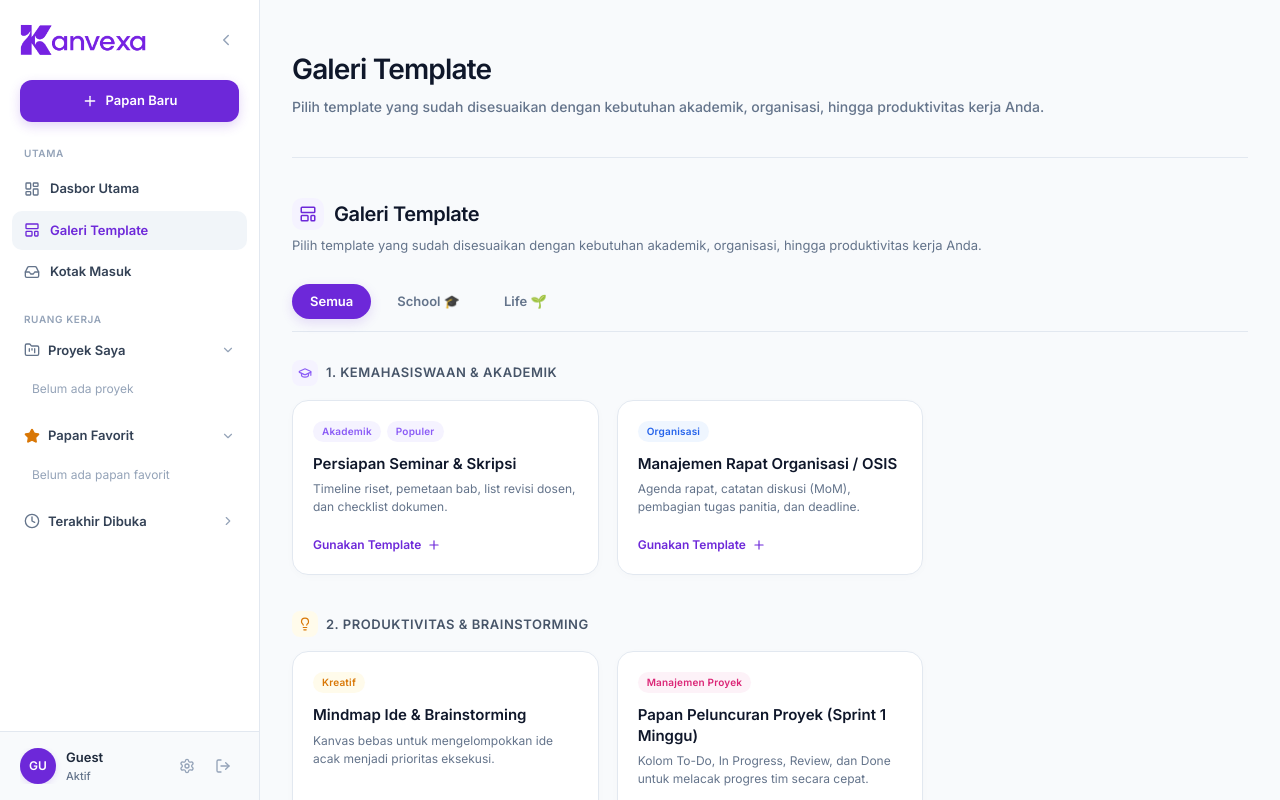
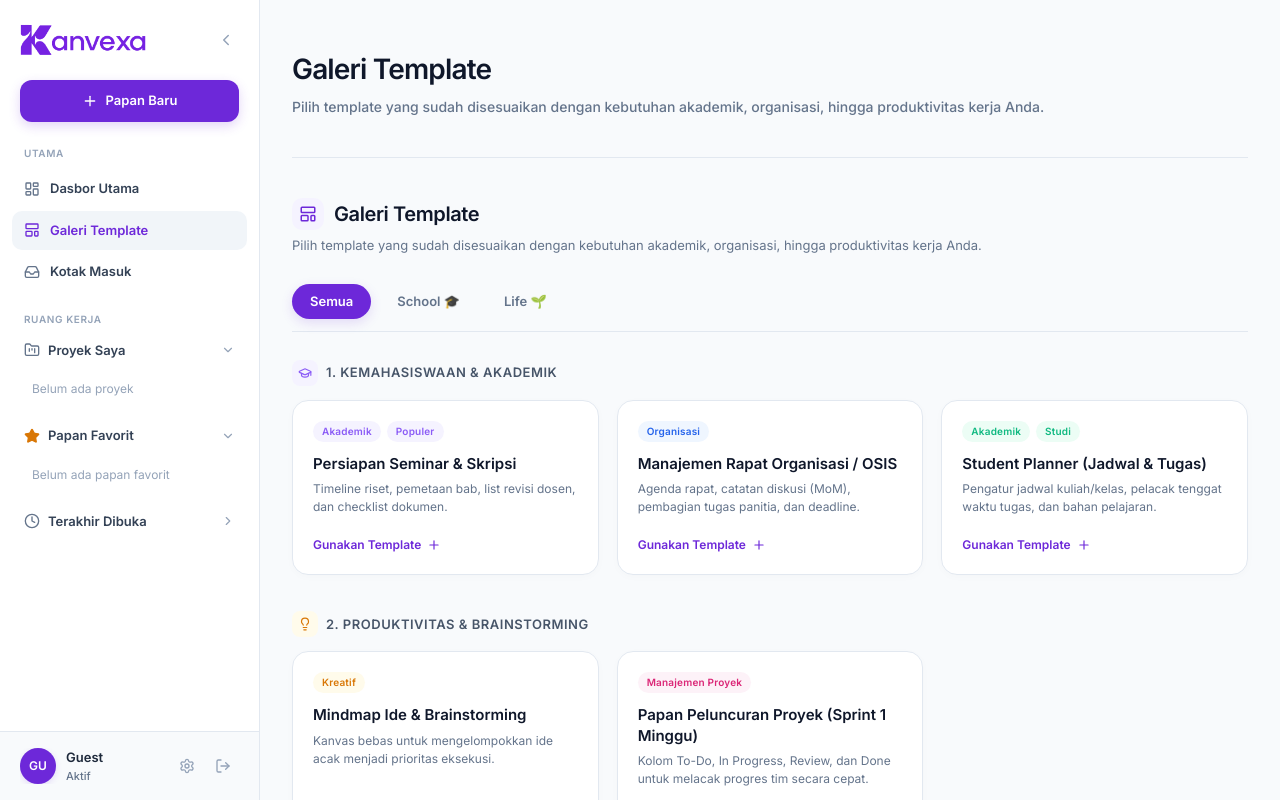
Before and after one commit to Hocaabinn/Kanvexa-Smart-Kanban, a Next.js app: page /Galeri-Template in a window 1280 px wide. Built offline with nearby package versions, Linux system fonts and the light colour scheme; no server answers; the database is empty.

Commit message:
feat(template): add 'Student Planner' metadata to DashboardClient

```diff
--- a/src/app/dashboard/DashboardClient.tsx
+++ b/src/app/dashboard/DashboardClient.tsx
@@ -513,6 +513,14 @@ export default function DashboardClient({ userEmail, initialBoards, initialInvit
                       prompt: "Manajemen Rapat Organisasi / OSIS",
                       tagColor: "#2563eb",
                       tagBg: "#eff6ff"
+                    },
+                    {
+                      title: "Student Planner (Jadwal & Tugas)",
+                      desc: "Pengatur jadwal kuliah/kelas, pelacak tenggat waktu tugas, dan bahan pelajaran.",
+                      tags: ["Akademik", "Studi"],
+                      prompt: "Student Planner (Jadwal & Tugas)",
+                      tagColor: "#10b981",
+                      tagBg: "#ecfdf5"
                     }
                   ]
                 },
```
